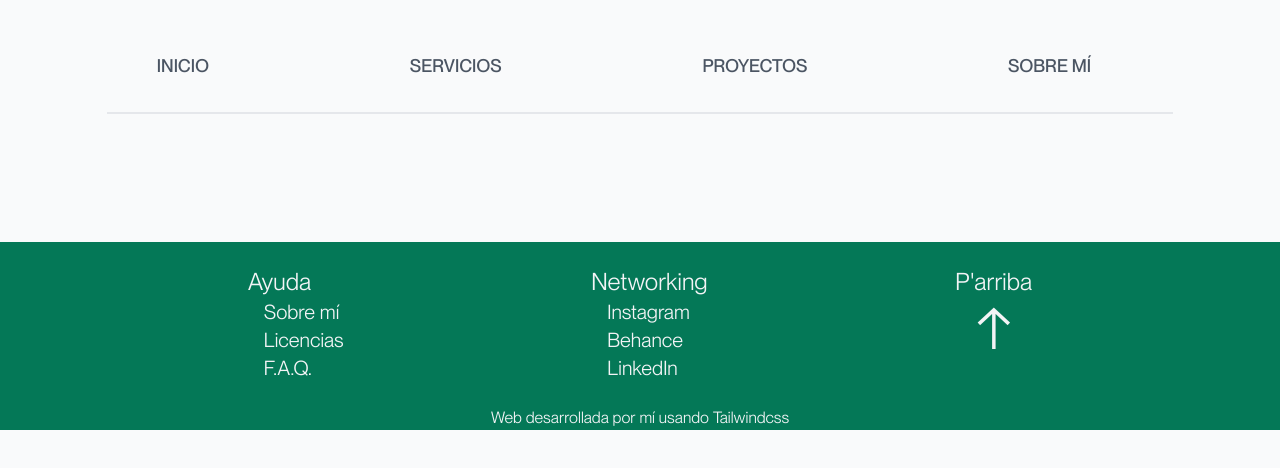
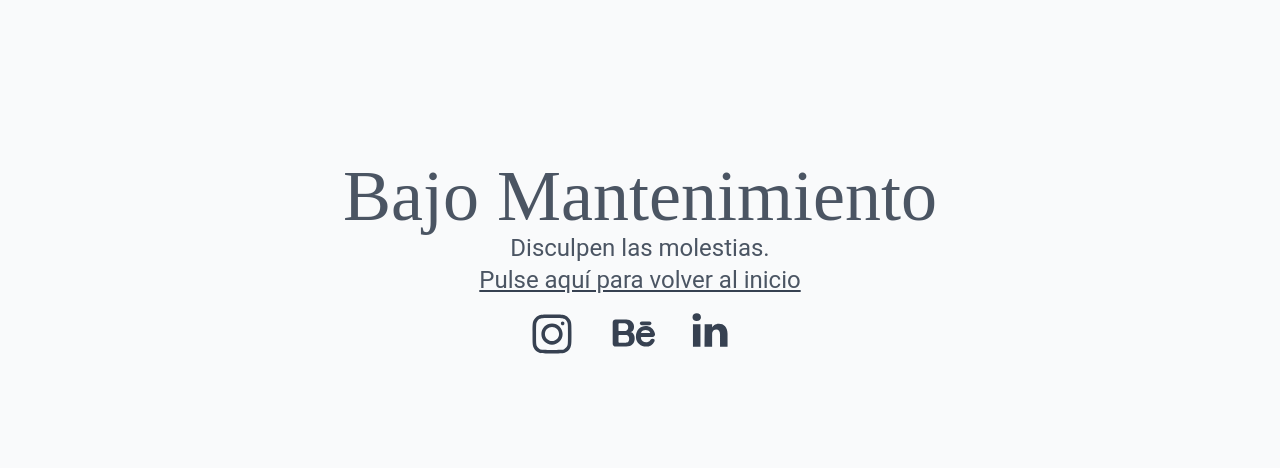
Before and after one commit to avicedo/avicedo.github.io, a plain HTML site: page licence.html in a window 1280 px wide. Drawn offline with Linux system fonts and the light colour scheme.

Commit message:
Update licence.html

```diff
--- a/licence.html
+++ b/licence.html
@@ -3,21 +3,22 @@
     <meta charset="UTF-8" />
     <meta http-equiv="X-UA-Compatible" content="IE=edge" />
     <meta name="viewport" content="width=device-width, initial-scale=1.0" />
-    <title>Licencias - Andreu Vicedo - Diseño y letras</title>
+    <title>FAQ - Andreu Vicedo - Diseño y letras</title>
     <link rel="stylesheet" href="css/output.css" />
     <link rel="icon" type="image/x-icon" href="../public/img/favicon.svg">
     <script>document.documentElement.classList.add('js')</script>
   </head>
-  <body class="bg-gray-50 text-gray-600 font-neuemontrealbook">
+  <body class="bg-gray-50 text-gray-600">
     <div>
         <!--NAVBAR GENERAL-->
+        <!-- RESERVED
       <div class="mb-4 mt-2" id="top">
         <nav class="row-span-1">
           <div class="hidden md:flex justify-evenly whitespace-nowrap text-lg font-neuemontrealmedium uppercase">
-            <a href="./index.html" class="link mr-8 mt-9 hover:bg-emerald-700 rounded-full px-3 py-2">Inicio</a>
-            <a href="./services.html" class="link mr-8 mt-9 hover:bg-emerald-700 rounded-full px-3 py-2">Servicios</a>
-            <a href="./proj.html" class="link mr-8 mt-9 hover:bg-emerald-700 rounded-full px-3 py-2">Proyectos</a>
-            <a href="./about.html" class="link mr-8 mt-9 hover:bg-emerald-700 rounded-full px-3 py-2">Sobre mí</a>
+            <a href="./index.html" class="link2 mr-8 mt-9 hover:bg-emerald-700 rounded-full px-3 py-2">Inicio</a>
+            <a href="./services.html" class="link2 mr-8 mt-9 hover:bg-emerald-700 rounded-full px-3 py-2">Servicios</a>
+            <a href="./proj.html" class="link2 mr-8 mt-9 hover:bg-emerald-700 rounded-full px-3 py-2">Proyectos</a>
+            <a href="./about.html" class="link2 mr-8 mt-9 hover:bg-emerald-700 rounded-full px-3 py-2">Sobre mí</a>
           </div>
           <div class="mr-14 mt-7 flex md:hidden justify-end" >
             <button type="button" data-dropdown-toggle="dropdown">
@@ -61,12 +62,51 @@
       <div class="flex justify-center">
         <hr class="mb-12 mt-2 h-0.5 w-10/12 border-t-2 bg-gray-700" />
       </div>
+      -->
       <!--End navigation-->
       <main>
-
+        <div class="flex justify-center mt-40">
+          <div class="text-center">
+            <h1 class="font-editorialnewultra text-7xl">Bajo Mantenimiento</h1>
+            <p class="text-2xl font-neuemontreal">
+              Disculpen las molestias. <br>
+              <a href="./index.html" class="hover:text-emerald-700 duration-200 underline underline-offset-2 decoration-gray-700 hover:decoration-emerald-700">Pulse aquí para volver al inicio</a>
+            </p>
+            <div class="flex gap-6 items-center justify-center mt-4 mb-8">
+              <div class="fill-gray-700 w-14 h-14 hover:fill-emerald-700 duration-200">
+                <a href="https://www.instagram.com/andreu_vicedo/">
+                  <svg class="w-10 mt-0.5" xmlns="http://www.w3.org/2000/svg" xml:space="preserve" id="Capa_1" x="0" y="0" style="enable-background:new 0 0 800 800" version="1.1" viewBox="0 0 800 800">
+                    <style>.st0{fill-rule:evenodd;clip-rule:evenodd;}</style>
+                    <path d="M400 612.5c117.3 0 212.5-95.1 212.5-212.5 0-117.3-95.1-212.5-212.5-212.5-117.3 0-212.5 95.1-212.5 212.5 0 117.3 95.2 212.5 212.5 212.5zm0-70.9c78.2 0 141.6-63.4 141.6-141.6 0-78.2-63.4-141.6-141.6-141.6-78.2 0-141.6 63.4-141.6 141.6 0 78.2 63.4 141.6 141.6 141.6z" class="st0"/>
+                    <path d="M612.5 152.1c-19.6 0-35.4 15.9-35.4 35.4s15.9 35.4 35.4 35.4c19.6 0 35.4-15.9 35.4-35.4s-15.9-35.4-35.4-35.4z" />
+                    <path d="M33.7 126.5c-23.2 45.4-23.2 104.9-23.2 223.9v99.1c0 119 0 178.5 23.2 223.9 20.4 40 52.9 72.5 92.8 92.8 45.4 23.2 104.9 23.2 223.9 23.2h99.1c119 0 178.5 0 223.9-23.2 40-20.4 72.5-52.9 92.8-92.8 23.2-45.4 23.2-104.9 23.2-223.9v-99.1c0-119 0-178.5-23.2-223.9-20.4-40-52.9-72.5-92.8-92.8C628 10.5 568.5 10.5 449.5 10.5h-99.1c-119 0-178.5 0-223.9 23.2C86.5 54 54 86.5 33.7 126.5zm415.9-45.2h-99.1c-60.7 0-101.9.1-133.8 2.7-31 2.5-46.9 7.1-58 12.8-26.7 13.6-48.3 35.2-61.9 61.9-5.6 11.1-10.2 27-12.8 58-2.6 31.9-2.7 73.1-2.7 133.8v99.1c0 60.7.1 101.9 2.7 133.8 2.5 31.1 7.1 46.9 12.8 58 13.6 26.6 35.2 48.3 61.9 61.9 11.1 5.6 27 10.2 58 12.8 31.9 2.6 73.1 2.7 133.8 2.7h99.1c60.7 0 101.9-.1 133.8-2.7 31.1-2.5 46.9-7.1 58-12.8 26.6-13.6 48.3-35.2 61.9-61.9 5.6-11.1 10.2-27 12.8-58 2.6-31.9 2.7-73.1 2.7-133.8v-99.1c0-60.7-.1-101.9-2.7-133.8-2.5-31-7.1-46.9-12.8-58-13.6-26.7-35.2-48.3-61.9-61.9-11.1-5.6-27-10.2-58-12.8-31.9-2.6-73.2-2.7-133.8-2.7z" class="st0"/>
+                  </svg>
+                </a>
+              </div>
+              <div class="fill-gray-700 w-14 h-14 hover:fill-emerald-700 duration-200">
+                <a href="https://www.behance.net/andreuvicedo">
+                  <svg class="w-11 mt-1.5"  xmlns="http://www.w3.org/2000/svg" xml:space="preserve" id="Capa_1" x="0" y="0" style="enable-background:new 0 0 1040 800" version="1.1" viewBox="0 0 1040 800">
+                    <style>.st0{fill-rule:evenodd;clip-rule:evenodd;}</style>
+                    <path d="M85 676c-37.9 0-68.7-30.8-68.7-68.7V103.6C16.4 65.7 47.1 35 85 35h251.8c228.9 0 228.9 297.6 91.6 297.6 137.4 0 183.2 343.4-91.6 343.4H85zm91.6-366.3c-12.6 0-22.9-10.3-22.9-22.9V149.4c0-12.6 10.2-22.9 22.9-22.9h114.5s91.6 0 91.6 91.6-91.6 91.6-91.6 91.6H176.6zm0 91.6c-12.6 0-22.9 10.3-22.9 22.9v137.4c0 12.6 10.2 22.9 22.9 22.9h160.3s68.7 0 68.7-91.6-68.7-91.6-68.7-91.6H176.6z" class="st0"/>
+                    <path d="M955 447.2c38 0 69.7-31.3 62-68.4-57-273.8-455.1-248.5-451.1 68.4 3 241.4 340.4 318.9 439.7 100.1 15.8-34.8-19.6-54.5-48.8-54.5-25.9 0-46.1 23.9-62.6 43.9-47.7 57.5-192.6 53.3-211.7-66.1-2-12.7 8.5-23.4 21.3-23.4H955zm-260.2-91.7c-6.7 0-11.1-7.1-7.5-12.8 48.5-76.8 165.2-76 214.5-.1 3.7 5.7-.6 12.9-7.4 12.9H694.8z" class="st0"/>
+                    <path d="M703.2 80.7c-25.3 0-45.8 20.5-45.8 45.8s20.5 45.8 45.8 45.8h183.2c25.3 0 45.8-20.5 45.8-45.8s-20.5-45.8-45.8-45.8H703.2z"/>
+                  </svg>
+               </a>
+              </div>
+              <div class="fill-gray-700 w-14 h-14 hover:fill-emerald-700 duration-200">
+                <a href="https://www.linkedin.com/in/avicedo/">
+                  <svg class="w-9"  xmlns="http://www.w3.org/2000/svg" xml:space="preserve" style="enable-background:new 0 0 800 800" viewBox="0 0 800 800">
+                    <path d="M188 772.5v-502H21.2v502H188zM104.6 202c58.2 0 94.4-38.6 94.4-86.8-1.1-49.2-36.2-86.7-93.3-86.7-57.1 0-94.4 37.5-94.4 86.7 0 48.2 36.2 86.8 92.2 86.8h1.1zm175.8 570.5s2.2-454.9 0-502h166.9v72.8h-1.1c21.9-34.3 61.5-84.6 151.5-84.6 109.8 0 192.1 71.7 192.1 225.9v287.8h-167V503.9c0-67.5-24.1-113.5-84.5-113.5-46.1 0-73.5 31-85.6 61.1-4.4 10.7-5.5 25.7-5.5 40.7v280.3H280.4z" style="fill-rule:evenodd;clip-rule:evenodd"/>
+                  </svg>
+               </a>
+              </div>
+           </div>
+          </div>
+        </div>
       </main>
     </div>
      <!--FOOTER GENERAL-->
+     <!--RESERVED
      <footer class="mt-20 bg-emerald-700 text-gray-100">
         <div class="flex justify-evenly">
           <div class="mt-6">
@@ -97,6 +137,7 @@
           <p>Web desarrollada por mí usando Tailwindcss</p>
         </div>
     </footer>
+    -->
         <script src="https://unpkg.com/taos@1.0.5/dist/taos.js"></script>
         <script src="https://unpkg.com/@themesberg/flowbite@latest/dist/flowbite.bundle.js"></script>
     </body>
```
